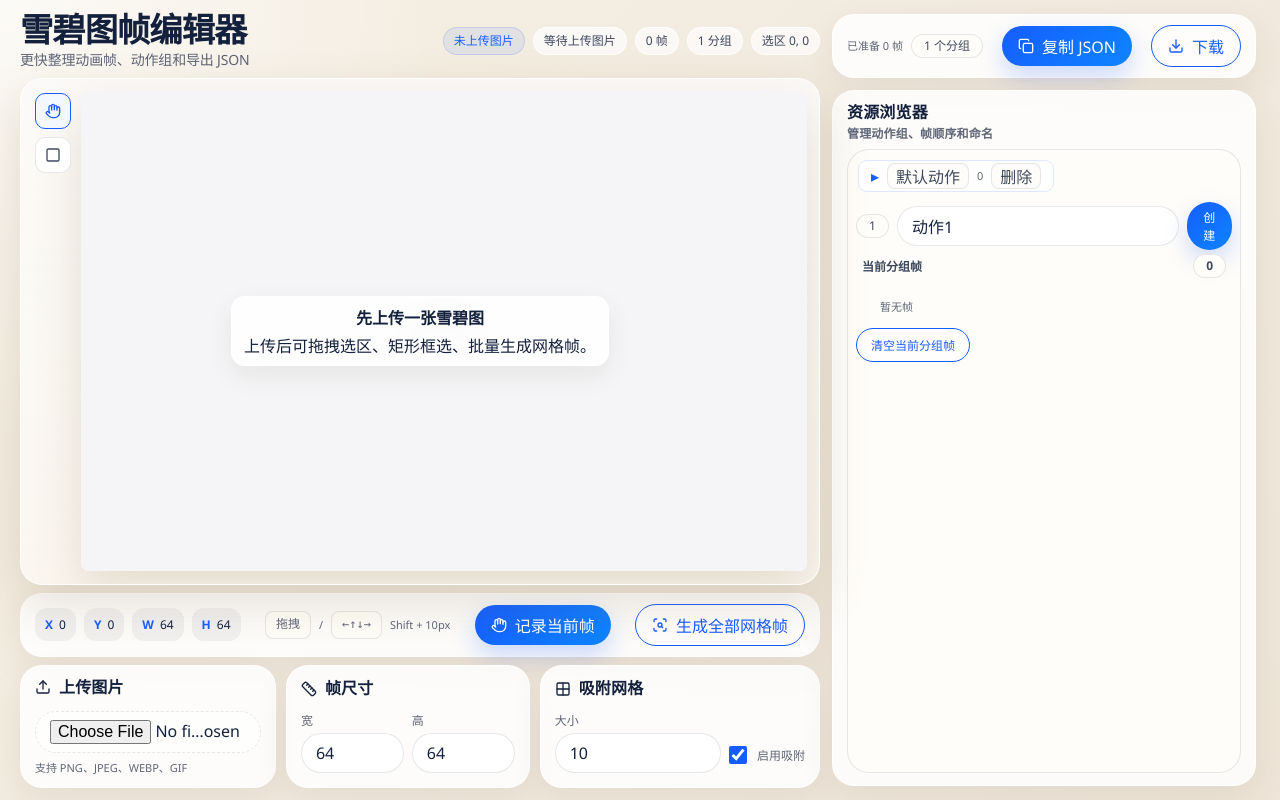
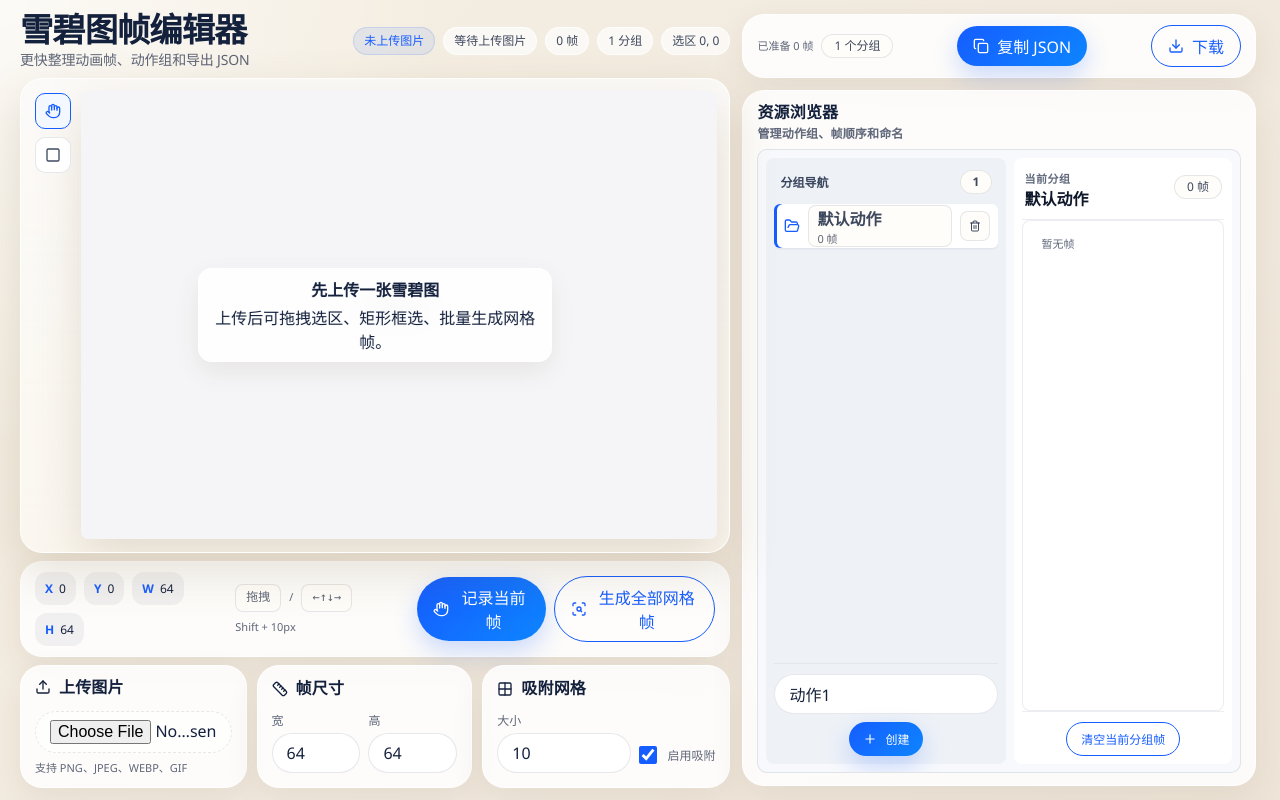
Before and after one commit to MAOVINCHAN/sprite-frame-editor, a Vue app: page / in a window 1280 px wide. Built offline with nearby package versions, Linux system fonts and the light colour scheme.

Commit message:
[UPDATE]右侧资源管理面板样式完成。

```diff
--- a/src/components/browser/FrameList.vue
+++ b/src/components/browser/FrameList.vue
@@ -1,5 +1,6 @@
 <script setup>
 import { inject } from "vue";
+import { Copy, GripVertical, Trash2 } from "lucide-vue-next";
 import { SPRITE_EDITOR_KEY } from "../../composables/useSpriteEditor";
 
 const editor = inject(SPRITE_EDITOR_KEY);
@@ -18,38 +19,77 @@ function onDrop(event, targetId) {
 
 <template>
   <div class="tree-pane frame-tree">
-    <div class="tree-pane-header">
-      <span>当前分组帧</span>
-      <span class="badge">{{ editor.activeGroup.value?.frames.length ?? 0 }}</span>
+    <div class="frame-list-header">
+      <div>
+        <span class="context-label">当前分组</span>
+        <h3>{{ editor.activeGroup.value?.name || "未选择分组" }}</h3>
+      </div>
+      <div class="frame-list-meta">
+        <span class="badge">{{ editor.activeGroup.value?.frames.length ?? 0 }} 帧</span>
+        <span v-if="editor.selectedFrame.value" class="badge badge-active-frame">
+          当前帧 {{ editor.selectedFrame.value.name }}
+        </span>
+      </div>
     </div>
 
     <div class="list-container frame-list">
       <div v-if="!(editor.activeGroup.value?.frames.length)" class="hint-text frame-empty">暂无帧</div>
+      <div v-else class="frame-table-head">
+        <span />
+        <span>#</span>
+        <span>名称</span>
+        <span>坐标</span>
+        <span>尺寸</span>
+        <span>操作</span>
+      </div>
       <div
-        v-for="frame in editor.activeGroup.value?.frames ?? []"
+        v-for="(frame, index) in editor.activeGroup.value?.frames ?? []"
         :key="frame.id"
-        class="list-item"
+        class="frame-row"
         :class="{ active: frame.id === editor.activeFrameId.value }"
         draggable="true"
         @dragstart="onDragStart($event, frame.id)"
         @dragover.prevent
         @drop="onDrop($event, frame.id)"
       >
-        <span class="drag-handle">⋮⋮</span>
-        <span class="tree-icon">•</span>
-        <button class="frame-main" type="button" @click="editor.selectFrame(frame.id)">
-          <span class="tree-label">{{ frame.name }}</span>
-          <span class="frame-meta">({{ frame.x }},{{ frame.y }}) {{ frame.w }}×{{ frame.h }}</span>
+        <span class="drag-handle" title="拖拽排序">
+          <GripVertical :size="15" />
+        </span>
+        <button class="frame-index" type="button" @click="editor.selectFrame(frame.id)">
+          {{ index + 1 }}
         </button>
         <input
           class="frame-name-input"
           :value="frame.name"
           type="text"
           maxlength="40"
+          @focus="editor.selectFrame(frame.id)"
           @change="editor.updateFrameName(frame.id, $event.target.value)"
         />
-        <button type="button" @click="editor.duplicateFrame(frame.id)">复制</button>
-        <button type="button" @click="editor.deleteFrame(frame.id)">删除</button>
+        <button class="frame-cell-button" type="button" @click="editor.selectFrame(frame.id)">
+          {{ frame.x }}, {{ frame.y }}
+        </button>
+        <button class="frame-cell-button" type="button" @click="editor.selectFrame(frame.id)">
+          {{ frame.w }} x {{ frame.h }}
+        </button>
+        <div class="frame-actions">
+          <button
+            class="icon-button"
+            type="button"
+            title="复制帧"
+            @click="editor.duplicateFrame(frame.id)"
+          >
+            <Copy :size="14" />
+          </button>
+          <button
+            class="icon-button subtle-danger"
+            type="button"
+            title="删除帧"
+            @click="editor.deleteFrame(frame.id)"
+          >
+            <Trash2 :size="14" />
+          </button>
+        </div>
       </div>
     </div>
 
--- a/src/components/browser/GroupTabs.vue
+++ b/src/components/browser/GroupTabs.vue
@@ -1,5 +1,6 @@
 <script setup>
 import { inject, ref } from "vue";
+import { Folder, FolderOpen, Plus, Trash2 } from "lucide-vue-next";
 import { SPRITE_EDITOR_KEY } from "../../composables/useSpriteEditor";
 
 const editor = inject(SPRITE_EDITOR_KEY);
@@ -12,33 +13,54 @@ function addGroup() {
 </script>
 
 <template>
-  <div class="tree-pane">
-    <div class="group-strip">
+  <div class="tree-pane group-nav">
+    <div class="tree-pane-header group-nav-header">
+      <span>分组导航</span>
+      <span class="badge">{{ editor.groups.value.length }}</span>
+    </div>
+
+    <div class="group-tree">
       <div v-if="!editor.groups.value.length" class="hint-text tab-empty">暂无分组</div>
       <div
         v-for="group in editor.groups.value"
         :key="group.id"
         class="group-tab"
         :class="{ active: group.id === editor.activeGroupId.value }"
+        @click="editor.setActiveGroup(group.id)"
       >
-        <span class="tree-icon">▸</span>
-        <button class="group-name-button" type="button" @click="editor.setActiveGroup(group.id)">
-          {{ group.name }}
+        <FolderOpen v-if="group.id === editor.activeGroupId.value" class="group-icon" :size="16" />
+        <Folder v-else class="group-icon" :size="16" />
+        <button
+          class="group-name-button"
+          type="button"
+          :aria-current="group.id === editor.activeGroupId.value ? 'page' : undefined"
+          @click="editor.setActiveGroup(group.id)"
+        >
+          <span class="group-label">{{ group.name }}</span>
+          <span class="hint-text">{{ group.frames.length }} 帧</span>
         </button>
-        <span class="hint-text">{{ group.frames.length }}</span>
-        <button type="button" @click="editor.deleteGroup(group.id)">删除</button>
+        <button
+          class="icon-button subtle-danger"
+          type="button"
+          title="删除分组"
+          @click.stop="editor.deleteGroup(group.id)"
+        >
+          <Trash2 :size="14" />
+        </button>
       </div>
     </div>
 
-    <div class="explorer-actions">
-      <span class="badge">{{ editor.groups.value.length }}</span>
+    <div class="explorer-actions explorer-actions-stacked">
       <input
         v-model="newGroupName"
         type="text"
         placeholder="新分组名称"
         @keydown.enter.prevent="addGroup"
       />
-      <button class="btn btn-small" type="button" @click="addGroup">创建</button>
+      <button class="btn btn-small" type="button" @click="addGroup">
+        <Plus :size="14" />
+        <span>创建</span>
+      </button>
     </div>
   </div>
 </template>
--- a/src/components/browser/ResourceBrowser.vue
+++ b/src/components/browser/ResourceBrowser.vue
@@ -6,9 +6,13 @@
         <p class="section-subtitle">管理动作组、帧顺序和命名</p>
       </div>
     </div>
-    <div class="explorer-shell">
-      <GroupTabs />
-      <FrameList />
+    <div class="explorer-shell explorer-shell-split">
+      <aside class="explorer-sidebar">
+        <GroupTabs />
+      </aside>
+      <section class="explorer-content">
+        <FrameList />
+      </section>
     </div>
   </section>
 </template>
--- a/src/styles.css
+++ b/src/styles.css
@@ -67,7 +67,7 @@ select {
 }
 
 .side-panel {
-  flex: 0 0 min(35vw, 460px);
+  flex: 0 0 min(42vw, 620px);
   display: grid;
   grid-template-columns: 1fr;
   grid-template-rows: auto minmax(0, 1fr);
@@ -431,45 +431,92 @@ input:focus {
   display: flex;
   flex-direction: column;
   flex: 1;
+  height: 100%;
   min-height: 0;
   overflow: hidden;
   padding: 8px;
-  background: var(--color-pearl);
+  background: #f7f9fc;
   border: 1px solid var(--color-border);
-  border-radius: var(--radius-card);
+  border-radius: 10px;
+}
+
+.explorer-shell-split {
+  display: grid;
+  grid-template-columns: minmax(200px, 240px) minmax(0, 1fr);
+  gap: 8px;
+  align-items: stretch;
+}
+
+.explorer-sidebar,
+.explorer-content {
+  min-width: 0;
+  height: 100%;
+  min-height: 0;
+  display: flex;
+  flex-direction: column;
+}
+
+.explorer-content {
+  padding: 8px;
+  background: #ffffff;
+  border-radius: 8px;
 }
 
 .tree-pane,
 .frame-tree {
+  flex: 1;
+  height: 100%;
   display: flex;
   flex-direction: column;
   min-height: 0;
 }
 
-.group-strip {
+.group-nav {
+  height: 100%;
+  padding: 8px;
+  background: #eef2f7;
+  border-radius: 8px;
+}
+
+.group-nav-header {
+  min-height: 36px;
+  padding: 0 2px 8px;
+}
+
+.group-tree {
+  flex: 1;
+  min-height: 0;
   display: flex;
-  align-items: center;
-  gap: 6px;
-  overflow-x: auto;
-  padding: 2px 2px 10px;
+  flex-direction: column;
+  gap: 2px;
+  overflow-y: auto;
+  padding: 2px 0 10px;
 }
 
 .group-tab {
-  min-height: 32px;
-  display: inline-flex;
+  position: relative;
+  min-height: 44px;
+  display: flex;
   align-items: center;
   gap: 8px;
-  padding: 0 12px;
+  padding: 0 8px 0 10px;
   color: var(--color-muted-strong);
-  background: transparent;
-  border: 1px solid transparent;
-  border-radius: 9px;
+  background: #e7ecf3;
+  border: none;
+  border-radius: 6px;
+  cursor: pointer;
+  transition: background-color 0.14s ease, color 0.14s ease;
+}
+
+.group-tab:hover {
+  color: #0f172a;
+  background: #f1f4f8;
 }
 
 .group-tab.active {
-  color: var(--color-ink);
-  background: var(--color-white);
-  border-color: rgba(22, 93, 255, 0.14);
+  color: #0f172a;
+  background: #ffffff;
+  box-shadow: inset 3px 0 0 var(--color-action-blue), 0 1px 2px rgba(20, 33, 61, 0.08);
 }
 
 .group-tab button {
@@ -482,11 +529,70 @@ input:focus {
   cursor: pointer;
 }
 
+.group-icon {
+  flex: 0 0 auto;
+  color: rgba(20, 33, 61, 0.58);
+}
+
+.group-tab.active .group-icon {
+  color: var(--color-action-blue);
+}
+
 .group-name-button {
+  flex: 1;
+  min-width: 0;
+  display: flex;
+  flex-direction: column;
+  align-items: flex-start;
+  justify-content: center;
+  gap: 2px;
   color: inherit;
   background: transparent;
   border: none;
   cursor: pointer;
+}
+
+.tree-branch {
+  flex: 0 0 auto;
+  color: rgba(20, 33, 61, 0.45);
+  font-family: ui-monospace, SFMono-Regular, Menlo, Monaco, Consolas, monospace;
+  font-size: 13px;
+}
+
+.group-label {
+  display: block;
+  width: 100%;
+  overflow: hidden;
+  text-overflow: ellipsis;
+  white-space: nowrap;
+  text-align: left;
+  font-weight: 600;
+}
+
+.icon-button {
+  width: 30px;
+  min-width: 30px;
+  height: 30px;
+  min-height: 30px;
+  display: inline-flex;
+  align-items: center;
+  justify-content: center;
+  padding: 0;
+  color: var(--color-muted-strong);
+  background: #ffffff;
+  border: 1px solid rgba(20, 33, 61, 0.12);
+  border-radius: 7px;
+  cursor: pointer;
+}
+
+.icon-button:hover {
+  color: var(--color-action-blue);
+  border-color: rgba(22, 93, 255, 0.22);
+}
+
+.subtle-danger:hover {
+  color: #dc2626;
+  border-color: rgba(220, 38, 38, 0.22);
 }
 
 .badge {
@@ -519,91 +625,151 @@ input:focus {
 .list-container {
   flex: 1;
   min-height: 0;
-  padding: 6px;
+  padding: 8px;
   overflow-y: auto;
-  background: var(--color-parchment);
-  border: 1px solid var(--color-border);
-  border-radius: var(--radius-card);
+  background: #ffffff;
+  border: 1px solid rgba(20, 33, 61, 0.08);
+  border-radius: 8px;
 }
 
 .frame-list {
-  padding-left: 14px;
-  background: transparent;
-  border: none;
+  display: flex;
+  flex-direction: column;
+  gap: 4px;
 }
 
-.list-item {
+.frame-list-header {
+  min-height: 54px;
   display: flex;
   align-items: center;
+  justify-content: space-between;
   gap: 10px;
-  margin: 3px 0;
-  padding: 8px 10px;
-  background: var(--color-white);
+  padding: 0 2px 10px;
+  border-bottom: 1px solid rgba(20, 33, 61, 0.08);
+}
+
+.frame-list-header h3 {
+  margin-top: 2px;
+  color: #0f172a;
+  font-size: 16px;
+  font-weight: 700;
+  line-height: 1.2;
+}
+
+.context-label {
+  color: var(--color-muted);
+  font-size: 11px;
+  font-weight: 700;
+  letter-spacing: 0.05em;
+  text-transform: uppercase;
+}
+
+.frame-list-meta {
+  display: flex;
+  align-items: center;
+  justify-content: flex-end;
+  gap: 6px;
+  flex-wrap: wrap;
+}
+
+.badge-active-frame {
+  color: #c2410c;
+  background: #fff7ed;
+  border-color: rgba(249, 115, 22, 0.22);
+}
+
+.frame-table-head,
+.frame-row {
+  display: grid;
+  grid-template-columns: 28px 42px minmax(130px, 1.35fr) minmax(88px, 0.7fr) minmax(78px, 0.65fr) 72px;
+  align-items: center;
+  gap: 8px;
+}
+
+.frame-table-head {
+  position: sticky;
+  top: -8px;
+  z-index: 1;
+  min-height: 34px;
+  padding: 0 8px;
+  color: var(--color-muted);
+  background: #ffffff;
+  border-bottom: 1px solid rgba(20, 33, 61, 0.08);
+  font-size: 11px;
+  font-weight: 700;
+}
+
+.frame-row {
+  position: relative;
+  min-height: 44px;
+  padding: 6px 8px;
+  background: #ffffff;
   border: 1px solid transparent;
-  border-radius: var(--radius-pearl);
+  border-radius: 8px;
   font-size: 12px;
 }
 
-.list-item.active {
-  border-color: rgba(249, 115, 22, 0.28);
-  background: rgba(255, 247, 237, 0.92);
+.frame-row:hover {
+  background: #f8fafc;
 }
 
-.tree-icon {
-  color: var(--color-action-blue);
-  flex: 0 0 auto;
+.frame-row.active {
+  background: #fff7ed;
+  border-color: rgba(249, 115, 22, 0.34);
+  box-shadow: inset 3px 0 0 var(--color-accent);
 }
 
 .drag-handle {
-  color: rgba(20, 33, 61, 0.4);
+  display: inline-flex;
+  align-items: center;
+  justify-content: center;
+  color: rgba(20, 33, 61, 0.42);
   cursor: grab;
-  font-size: 18px;
-  line-height: 1;
 }
 
-.tree-label {
-  display: block;
-  min-width: 0;
-  overflow: hidden;
-  text-overflow: ellipsis;
+.frame-index,
+.frame-cell-button {
+  min-height: 30px;
+  padding: 0 8px;
+  color: var(--color-muted-strong);
+  background: transparent;
+  border: 1px solid transparent;
+  border-radius: 6px;
+  cursor: pointer;
+}
+
+.frame-name-input {
+  min-height: 30px;
+  padding: 6px 10px;
+  border-radius: 7px;
+}
+
+.frame-row.active .frame-index,
+.frame-row.active .frame-cell-button {
+  color: #c2410c;
+  font-weight: 700;
+}
+
+.frame-cell-button {
+  justify-content: flex-start;
+  text-align: left;
   white-space: nowrap;
 }
 
-.frame-main {
-  min-width: 0;
+.frame-actions {
   display: flex;
-  flex: 1;
-  flex-direction: column;
-  align-items: flex-start;
-  gap: 2px;
-  padding: 0;
-  color: inherit;
-  background: transparent;
-  border: none;
-  cursor: pointer;
-  text-align: left;
+  justify-content: flex-end;
+  gap: 6px;
 }
 
-.frame-meta {
-  color: var(--color-muted);
-  font-size: 11px;
+.explorer-actions {
+  justify-content: center;
+  margin-top: auto;
+  padding-top: 10px;
 }
 
-.frame-name-input {
-  width: 124px;
-  min-width: 124px;
-  min-height: 32px;
-  padding: 6px 10px;
-}
-
-.list-item button {
-  min-height: 32px;
-  padding: 0 12px;
-  color: var(--color-muted-strong);
-  background: var(--color-pearl);
-  border: 3px solid var(--color-divider-soft);
-  border-radius: var(--radius-pearl);
-  cursor: pointer;
+.frame-tree > .explorer-actions {
+  border-top: 1px solid rgba(20, 33, 61, 0.08);
 }
 
 kbd {
@@ -642,6 +808,23 @@ kbd {
   color: var(--color-action-blue);
 }
 
+.explorer-actions-stacked {
+  flex-direction: column;
+  align-items: center;
+  flex-wrap: wrap;
+  margin-top: auto;
+  padding-top: 10px;
+  border-top: 1px solid var(--color-divider-soft);
+}
+
+.explorer-actions-stacked input {
+  width: 100%;
+}
+
+.explorer-actions-stacked .btn {
+  align-self: center;
+}
+
 .tab-empty,
 .frame-empty {
   padding: 8px 10px;
@@ -672,6 +855,10 @@ kbd {
   .side-panel {
     height: auto;
     padding: 16px;
+  }
+
+  .side-panel {
+    flex-basis: auto;
   }
 
   .toolbar {
@@ -706,12 +893,23 @@ kbd {
     top: 10px;
   }
 
-  .list-item {
-    flex-wrap: wrap;
+  .explorer-shell-split {
+    grid-template-columns: 1fr;
   }
 
-  .frame-name-input {
-    width: 100%;
-    min-width: 0;
+  .group-nav {
+    padding-bottom: 10px;
+  }
+
+  .frame-table-head {
+    display: none;
+  }
+
+  .frame-row {
+    grid-template-columns: 24px 34px minmax(0, 1fr) 72px;
+  }
+
+  .frame-row .frame-cell-button {
+    display: none;
   }
 }
```
